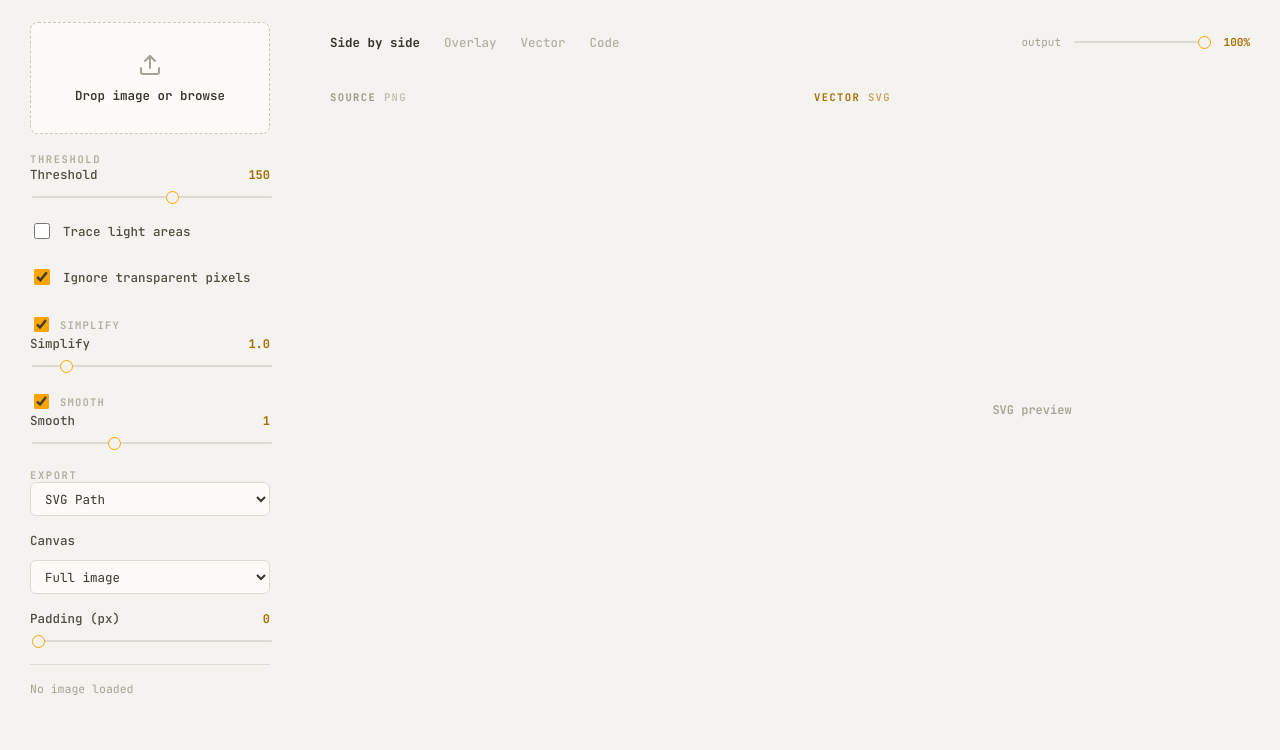
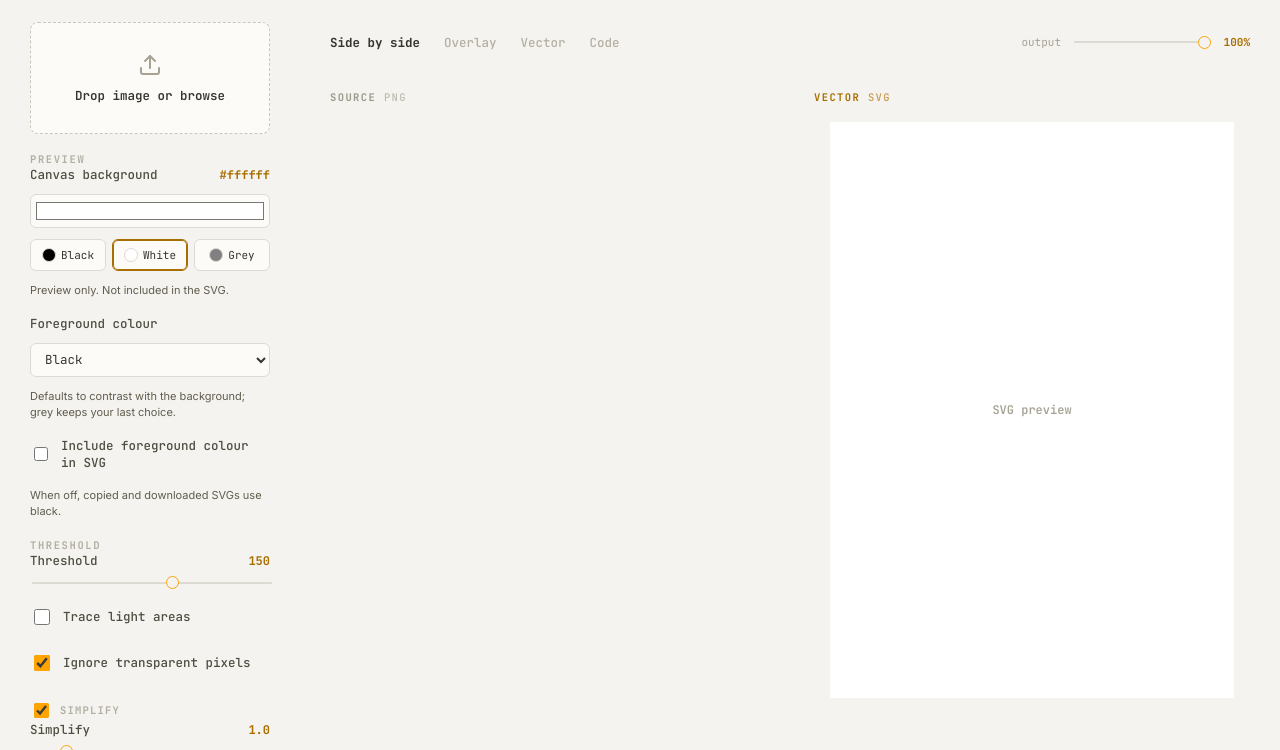
Before and after one commit to conorluddy/ShadowPath, a website with bundled scripts: page index.html in a window 1280 px wide. Shown: the part 50-800 px from the top of the page. Built offline with nearby package versions, Linux system fonts and the light colour scheme.

Commit message:
Add preview colour controls and optional foreground export (#7)

```diff
--- a/index.html
+++ b/index.html
@@ -52,6 +52,36 @@
               </svg>
               <span id="fileLabel">Drop image or browse</span>
             </label>
+
+            <fieldset class="plugin-group background-controls">
+              <legend>Preview</legend>
+              <div class="control-group">
+                <label for="backgroundColor">
+                  <span>Canvas background</span>
+                  <output id="backgroundValue" for="backgroundColor">#ffffff</output>
+                </label>
+                <input id="backgroundColor" type="color" value="#ffffff" aria-describedby="backgroundHint">
+                <div class="background-presets" role="group" aria-label="Canvas background presets">
+                  <button type="button" data-background="#000000" aria-pressed="false" style="--swatch: #000000">Black</button>
+                  <button type="button" data-background="#ffffff" aria-pressed="true" style="--swatch: #ffffff">White</button>
+                  <button type="button" data-background="#808080" aria-pressed="false" style="--swatch: #808080">Grey</button>
+                </div>
+                <p class="control-hint" id="backgroundHint">Preview only. Not included in the SVG.</p>
+              </div>
+              <div class="control-group">
+                <label for="foregroundColor">Foreground colour</label>
+                <select class="plugin-select" id="foregroundColor">
+                  <option value="#000000">Black</option>
+                  <option value="#ffffff">White</option>
+                </select>
+                <p class="control-hint">Defaults to contrast with the background; grey keeps your last choice.</p>
+              </div>
+              <label class="toggle">
+                <input id="exportForeground" type="checkbox" aria-describedby="exportForegroundHint">
+                <span>Include foreground colour in SVG</span>
+              </label>
+              <p class="control-hint" id="exportForegroundHint">When off, copied and downloaded SVGs use black.</p>
+            </fieldset>
 
             <div class="plugin-controls" id="pluginControls"></div>
 
--- a/src/ui/app.js
+++ b/src/ui/app.js
@@ -41,6 +41,60 @@ function initializeApp() {
   const overlayVector = document.querySelector("#overlayVector");
   const scaleRange = document.querySelector("#scaleRange");
   const scaleValue = document.querySelector("#scaleValue");
+  const backgroundColor = document.querySelector("#backgroundColor");
+  const backgroundValue = document.querySelector("#backgroundValue");
+  const backgroundPresets = document.querySelectorAll("[data-background]");
+  const foregroundColor = document.querySelector("#foregroundColor");
+  const exportForeground = document.querySelector("#exportForeground");
+  let traceOutput = null;
+  let latestOutput = null;
+
+  function applyForegroundColor() {
+    if (!traceOutput) return;
+    const template = document.createElement("template");
+    template.innerHTML = traceOutput.text;
+    for (const path of template.content.querySelectorAll("svg path")) {
+      path.setAttribute("fill", foregroundColor.value);
+    }
+    const previewText = template.innerHTML;
+    latestOutput = exportForeground.checked ? { ...traceOutput, text: previewText } : traceOutput;
+    svgPreview.innerHTML = `<span class="preview-label accent">Vector <em>SVG</em></span>${previewText}`;
+    vectorSolo.innerHTML = previewText;
+    overlayVector.innerHTML = previewText;
+    svgOutput.value = latestOutput.text;
+  }
+
+  foregroundColor.addEventListener("change", applyForegroundColor);
+  exportForeground.addEventListener("change", applyForegroundColor);
+
+  // Keep the background on the preview container, outside the pipeline and SVG.
+  function applyBackgroundColor() {
+    const color = backgroundColor.value;
+    previewStage.style.setProperty("--preview-background", color);
+    backgroundValue.value = color;
+    for (const preset of backgroundPresets) {
+      preset.setAttribute("aria-pressed", String(preset.dataset.background === color));
+    }
+    if (color !== "#808080") {
+      // Choose black or white for contrast, including custom background colours.
+      const channels = color.slice(1).match(/../g).map((hex) => {
+        const channel = parseInt(hex, 16) / 255;
+        return channel <= 0.04045 ? channel / 12.92 : ((channel + 0.055) / 1.055) ** 2.4;
+      });
+      const luminance = channels[0] * 0.2126 + channels[1] * 0.7152 + channels[2] * 0.0722;
+      foregroundColor.value = luminance > 0.179 ? "#000000" : "#ffffff";
+    }
+    applyForegroundColor();
+  }
+
+  backgroundColor.addEventListener("input", applyBackgroundColor);
+  for (const preset of backgroundPresets) {
+    preset.addEventListener("click", () => {
+      backgroundColor.value = preset.dataset.background;
+      applyBackgroundColor();
+    });
+  }
+  applyBackgroundColor();
 
   function selectView(view) {
     previewStage.dataset.view = view;
@@ -119,7 +173,6 @@ function initializeApp() {
   overlayVector.addEventListener("dblclick", resetOverlayOffset);
 
   let imageLoaded = false;
-  let latestOutput = null;
   let latestObjectUrl = "";
   let scheduled = false;
 
@@ -136,6 +189,7 @@ function initializeApp() {
     svgOutput.value = "";
     copyButton.disabled = true;
     downloadButton.disabled = true;
+    traceOutput = null;
     latestOutput = null;
     resetOverlayOffset();
   }
@@ -155,17 +209,13 @@ function initializeApp() {
     const imageData = context.getImageData(0, 0, sourceCanvas.width, sourceCanvas.height);
     const config = resolveConfig(definition, state);
     const { output, contours, pointCount } = runPipeline(imageData, config, registry, values);
-    latestOutput = output;
+    traceOutput = output;
 
-    // Feed every view from the same trace output.
-    const labelledSvg = `<span class="preview-label accent">Vector <em>SVG</em></span>${output.text}`;
-    svgPreview.innerHTML = labelledSvg;
-    vectorSolo.innerHTML = output.text;
-    overlayVector.innerHTML = output.text;
+    // Colour every preview; the export checkbox controls the code, copy and download.
+    applyForegroundColor();
     overlayCanvas.width = sourceCanvas.width;
     overlayCanvas.height = sourceCanvas.height;
     overlayContext.drawImage(sourceCanvas, 0, 0);
-    svgOutput.value = output.text;
     const hasPaths = contours.paths.length > 0;
     copyButton.disabled = !hasPaths;
     downloadButton.disabled = !hasPaths;
--- a/styles.css
+++ b/styles.css
@@ -369,6 +369,60 @@ input[type="range"]::-moz-range-thumb {
   opacity: 0.5;
 }
 
+/* === PREVIEW BACKGROUND CONTROLS === */
+
+.background-controls input[type="color"] {
+  width: 100%;
+  height: 34px;
+  padding: 3px;
+  border: 1px solid var(--line);
+  border-radius: 6px;
+  background: var(--panel);
+  cursor: pointer;
+}
+
+.background-presets {
+  display: flex;
+  gap: 6px;
+}
+
+.background-presets button {
+  flex: 1;
+  display: flex;
+  align-items: center;
+  justify-content: center;
+  gap: 5px;
+  min-height: 32px;
+  padding: 4px;
+  border: 1px solid var(--line);
+  border-radius: 6px;
+  background: var(--panel);
+  color: var(--ink);
+  font-family: var(--mono);
+  font-size: 11px;
+}
+
+.background-presets button::before {
+  content: "";
+  width: 12px;
+  height: 12px;
+  border: 1px solid var(--line);
+  border-radius: 50%;
+  background: var(--swatch);
+}
+
+.background-presets button[aria-pressed="true"] {
+  border-color: var(--accent-ink);
+  box-shadow: inset 0 0 0 1px var(--accent-ink);
+}
+
+.control-hint {
+  margin: 0;
+  color: var(--ink-soft);
+  font-size: 11px;
+  line-height: 1.5;
+}
+
 /* === STATS === */
 
 .stats {
@@ -514,10 +568,10 @@ input[type="range"]::-moz-range-thumb {
   filter: var(--shadow);
 }
 
-.svg-frame .vector-solo svg,
-.svg-frame > svg {
-  background: var(--panel);
-  border-radius: 12px;
+.svg-frame,
+.overlay-frame {
+  background: var(--preview-background, #ffffff);
+  background-clip: content-box;
 }
 
 /* The output-scale control previews the traced SVG at smaller render sizes. It
```
